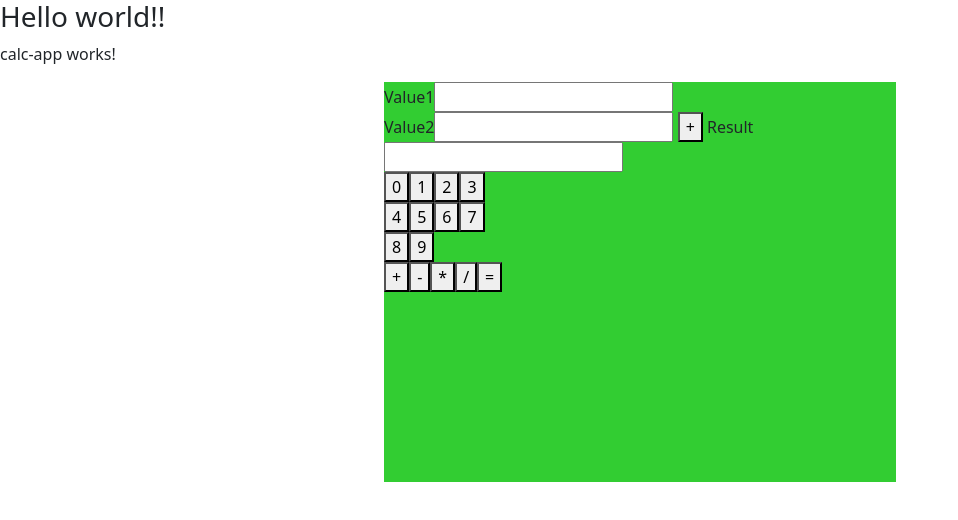
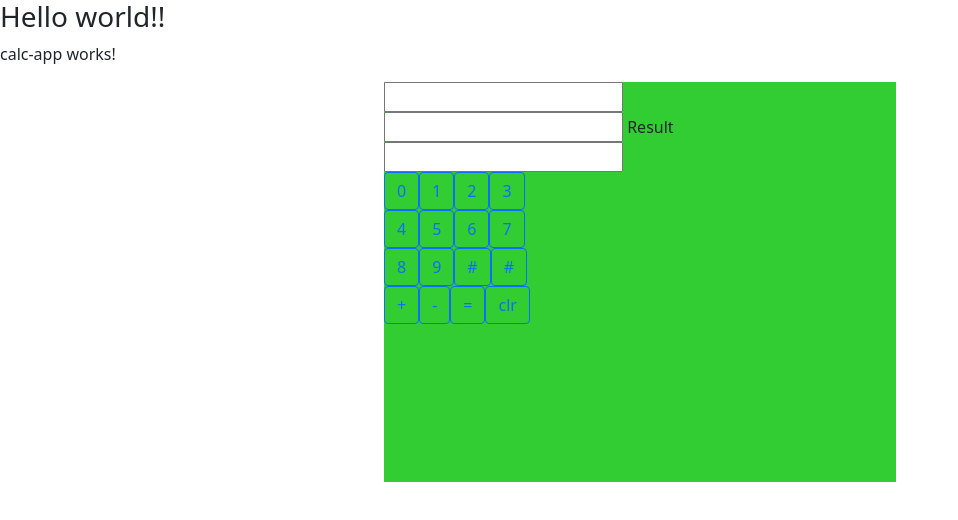
Before and after one commit to ManuDev03/angular-course-2021, an Angular app: page / in a window 1280 px wide. Shown: the top 520 px of the page, without its empty margins (0-958 px from the left). Built offline with nearby package versions, Linux system fonts and the light colour scheme.

Commit message:
inputvalues from buttons

```diff
--- a/src/app/calc-app/calc-app.component.html
+++ b/src/app/calc-app/calc-app.component.html
@@ -2,15 +2,16 @@
 
 <div style="background-color: limegreen; position:absolute;left:30%;height: 30%;width: 40%;
 height: 400px;">
-Value1<input type="text" (input) = "getValue1($event)">{{value1}} <br>
-Value2<input type="text" (input) = getValue2($event)>{{value2}}
-<button (click) =add()>+</button>
+<input type="text" value = {{value1}} >
+<br>
+<input type="text" value = {{value2}}>
+<!-- <button (click) =add()>+</button> -->
 Result<input type="text" value={{result}}><br>
 
-<button *ngFor= "let num of [0,1,2,3]" (click) ="setValue(num)">{{ num }}</button><br>
-<button *ngFor= "let num of [4,5,6,7]" (click) ="setValue(num)">{{ num }}</button><br>
-<button *ngFor= "let num of [8,9]" (click) ="setValue(num)">{{ num }}</button><br>
-<button *ngFor= "let opr of ['+','-','*','/','=']">{{ opr }}</button>
+<button class="btn btn-outline-primary" *ngFor= "let num of [0,1,2,3]" (click) ="setValue(num)">{{ num }}</button><br>
+<button class="btn btn-outline-primary" *ngFor= "let num of [4,5,6,7]" (click) ="setValue(num)">{{ num }}</button><br>
+<button class="btn btn-outline-primary" *ngFor= "let num of [8,9,'#','#']" (click) ="setValue(num)">{{ num }}</button><br>
+<button class="btn btn-outline-primary" *ngFor= "let opr of ['+','-','=','clr']" (click) = "setOpreator(opr)">{{ opr }}</button>
 
 
 
--- a/src/app/calc-app/calc-app.component.ts
+++ b/src/app/calc-app/calc-app.component.ts
@@ -9,25 +9,30 @@ export class CalcAppComponent implements OnInit {
   value1:string
   value2:string
   result:number
+  operator=""
+  eq_opr =""
   constructor() { }
 
   ngOnInit(): void {
   }
 
-  getValue1($event:any){
-    this.value1=$event.target.value
 
-  }
-
-  getValue2($event:any){
-    this.value2=$event.target.value
-
-  }
   add(){
     this.result =parseInt(this.value1)+parseInt(this.value2)
   }
   setValue(num){
     console.log(num)
+    if(this.operator==""){
+      this.value1=num
+    }
+    else{
+      this.value2=num
+    }
+  }
+  setOpreator(opr){
+    this.operator = opr
+    console.log(this.operator)
+
   }
 
 }
```
